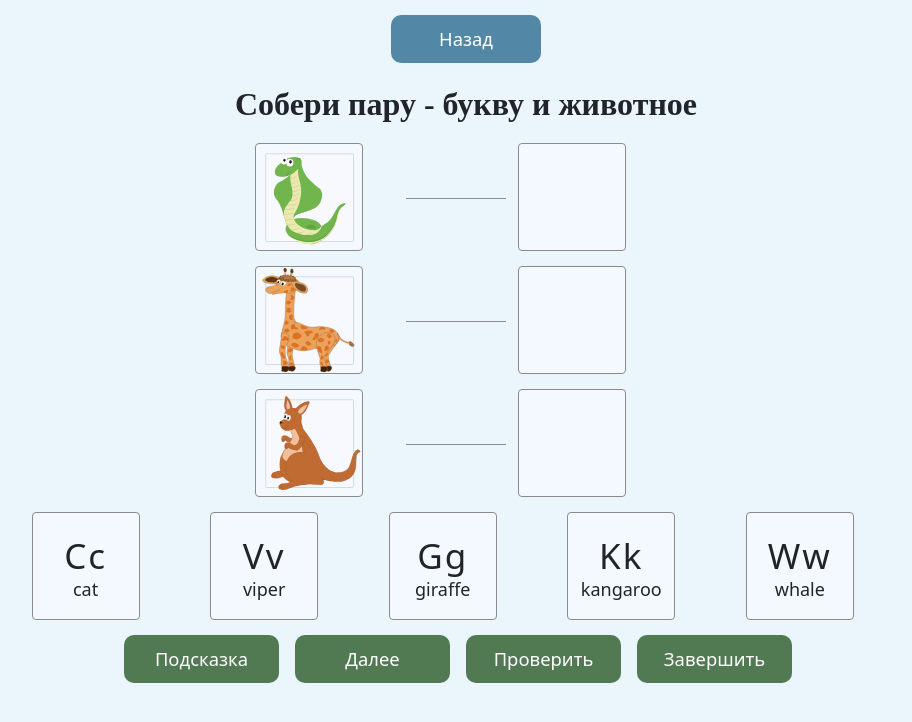
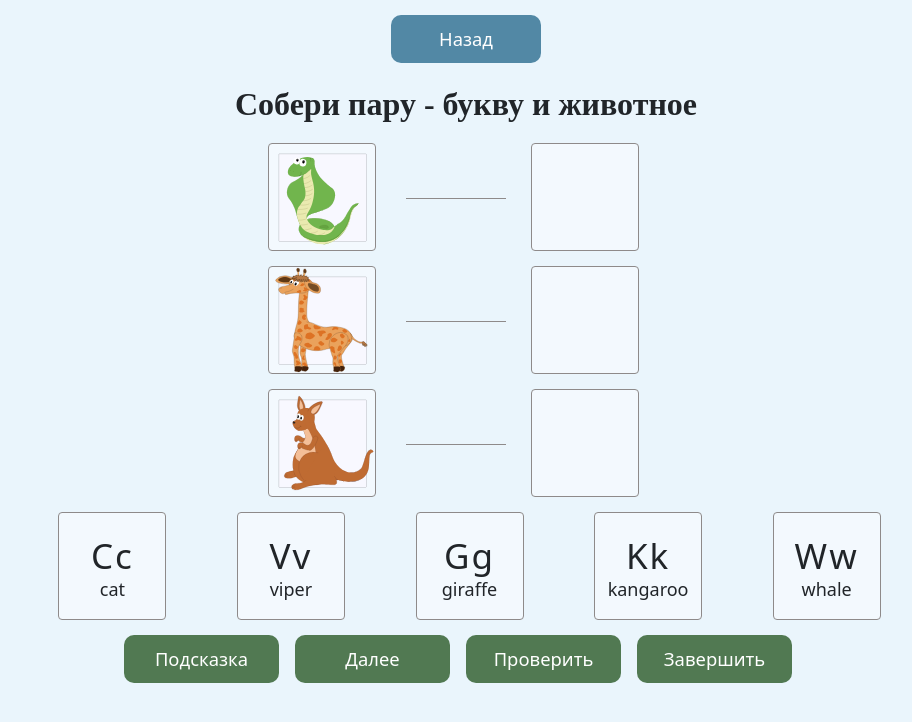
Before and after one commit to AnigalHub/DrawnSVGWithAnimation, a Vue app: page /collectCouple in a window 1280 px wide. Shown: the top 722 px of the page, without its empty margins (174-1086 px from the left). Built offline with nearby package versions, Linux system fonts and the light colour scheme.

Commit message:
добавлены стили для col

```diff
--- a/src/components/collectCouple.vue
+++ b/src/components/collectCouple.vue
@@ -235,6 +235,8 @@
             margin-top: 50%;
         }
    }
+    /*параметры сетки бутстрап (изменен отступ)*/
+   .col{margin-left: 3%;}
    /*буквы в карточке*/
    .letters{
        font-size: 48px;
```
